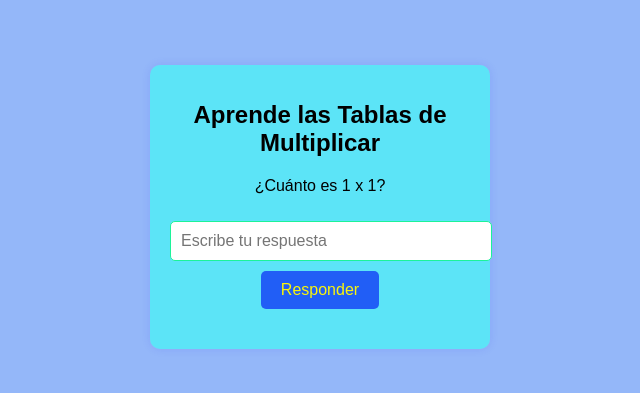
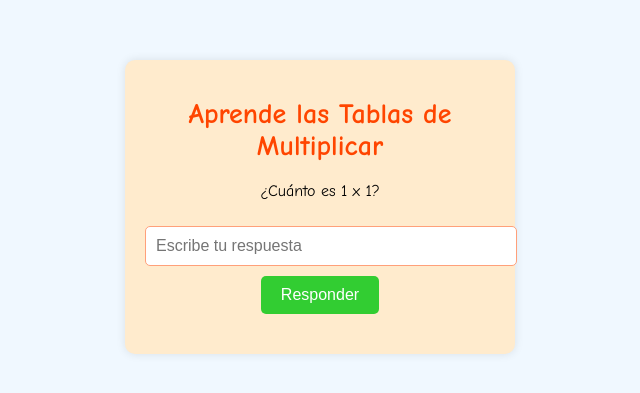
Before and after one commit to Nelpri/Tablas-de-multiplicar, a plain HTML site: page index.html in a window 1280 px wide. Shown: the part 193-586 px from the top of the page, without its empty margins (320-960 px from the left). Drawn offline with Linux system fonts and the light colour scheme.

Commit message:
Update styles.css

```diff
--- a/styles.css
+++ b/styles.css
@@ -1,71 +1,73 @@
-/* Estilo general del cuerpo de la página */
 body {
-    font-family: Arial, sans-serif; /* Establece la fuente principal */
-    background-color: #94b7f9; /* Color de fondo azul claro */
-    display: flex; /* Centra el contenido horizontal y verticalmente */
+    font-family: 'Comic Sans MS', cursive, sans-serif;
+    background-color: #f0f8ff;
+    display: flex;
     justify-content: center;
     align-items: center;
-    height: 100vh; /* Ocupa toda la altura de la ventana */
-    margin: 0; /* Elimina márgenes alrededor del cuerpo */
+    height: 100vh;
+    margin: 0;
 }
 
-/* Contenedor principal del juego */
 .game-container {
-    text-align: center; /* Centra el texto dentro del contenedor */
-    background-color: hwb(186 35% 3% / 0.937); /* Fondo verde claro para el contenedor */
-    padding: 20px; /* Añade espacio interior */
-    border-radius: 10px; /* Redondea las esquinas */
-    box-shadow: 0 0 10px rgba(25, 14, 233, 0.1); /* Aplica una sombra ligera */
-    width: 300px; /* Fija el ancho del contenedor */
+    text-align: center;
+    background-color: #ffebcd;
+    padding: 20px;
+    border-radius: 10px;
+    box-shadow: 0 0 10px rgba(0, 0, 0, 0.1);
+    width: 350px;
 }
 
-/* Estilo del título principal */
 h1 {
-    font-size: 24px; /* Tamaño de fuente del título */
-    margin-bottom: 20px; /* Espacio debajo del título */
+    font-size: 28px;
+    margin-bottom: 20px;
+    color: #ff4500;
 }
 
-/* Contenedor de la pregunta */
-.question-container {
-    margin-bottom: 20px; /* Espacio debajo de la pregunta */
+.character-container {
+    margin-bottom: 20px;
 }
 
-/* Estilo del campo de entrada de la respuesta */
-#answer {
-    width: 100%; /* Ocupa todo el ancho disponible */
-    padding: 10px; /* Añade espacio interior */
-    margin: 10px 0; /* Espacio arriba y abajo del campo */
-    border-radius: 5px; /* Redondea las esquinas del campo */
-    border: 1px solid #1cf399; /* Borde verde claro */
-    font-size: 16px; /* Tamaño de fuente de la entrada */
+.character-container img {
+    width: 100px;
+    height: auto;
 }
 
-/* Estilo de los botones */
-button {
-    background-color: #215ef6; /* Color de fondo azul */
-    color: rgb(250, 246, 10); /* Color del texto blanco */
-    padding: 10px 20px; /* Espacio interior del botón */
-    border: none; /* Elimina el borde del botón */
-    border-radius: 5px; /* Redondea las esquinas del botón */
-    font-size: 16px; /* Tamaño de fuente del botón */
-    cursor: pointer; /* Cambia el cursor a mano alzada */
-    transition: background-color 0.3s; /* Transición suave en el color de fondo */
+.question-container {
+    margin-bottom: 20px;
 }
 
-/* Cambio de color al pasar el cursor sobre el botón */
-button:hover {
-    background-color: #060efa; /* Color de fondo azul más oscuro */
+#answer {
+    width: 100%;
+    padding: 10px;
+    margin: 10px 0;
+    border-radius: 5px;
+    border: 1px solid #ffa07a;
+    font-size: 16px;
 }
 
-/* Estilo del contenedor de resultados */
-#result {
-    font-size: 18px; /* Tamaño de fuente del resultado */
-    font-weight: bold; /* Texto en negrita */
-    margin: 20px 0; /* Espacio arriba y abajo del resultado */
+button {
+    background-color: #32cd32;
+    color: #fff;
+    padding: 10px 20px;
+    border: none;
+    border-radius: 5px;
+    font-size: 16px;
+    cursor: pointer;
+    transition: background-color 0.3s;
 }
 
-/* Estilo de las estrellas que se muestran al completar una tabla */
-.star {
-    color: gold; /* Color dorado para las estrellas */
-    font-size: 24px; /* Tamaño de fuente de las estrellas */
+button:hover {
+    background-color: #228b22;
 }
+
+#result {
+    font-size: 18px;
+    font-weight: bold;
+    margin: 20px 0;
+}
+
+#rewards {
+    font-size: 16px;
+    color: #ff4500;
+    margin-top: 10px;
+}
```
